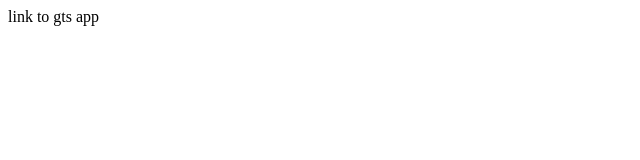
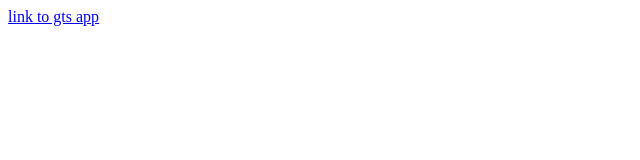
Before and after one commit to MCervenka/MCervenka.github.io, a plain HTML site: page index.html in a window 1280 px wide. Shown: the whole page, without its empty margins (0-640 px from the left). Drawn offline with Linux system fonts and the light colour scheme.

Commit message:
my webpage

```diff
--- a/index.html
+++ b/index.html
@@ -1,3 +1,3 @@
 <html>
-    <a hrf='isic://'>link to gts app</a>
+    <a href='isic://'>link to gts app</a>
 </html>
```
